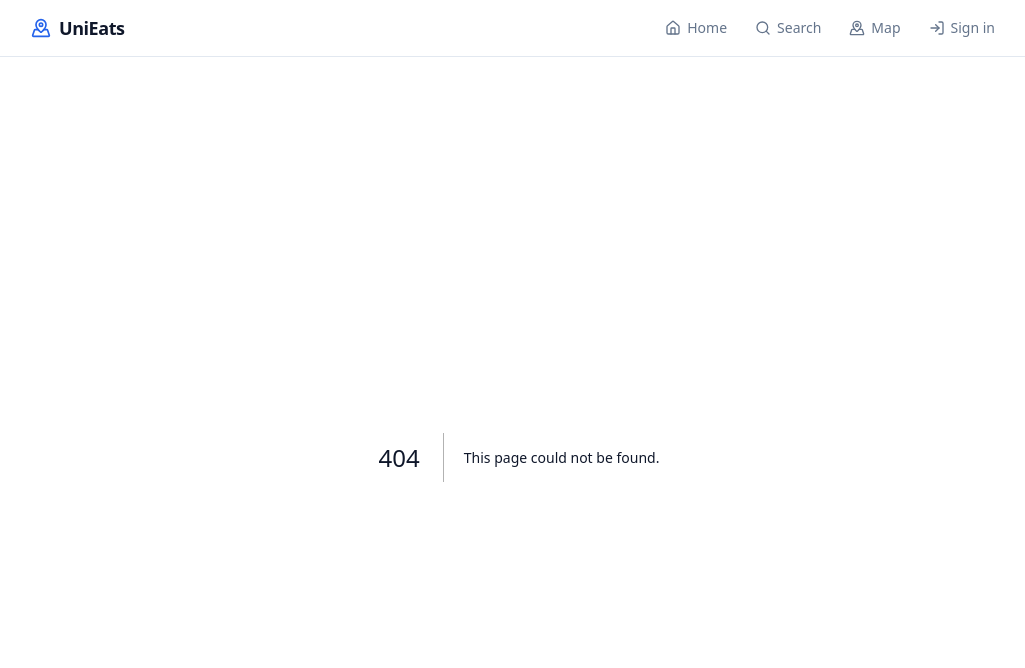
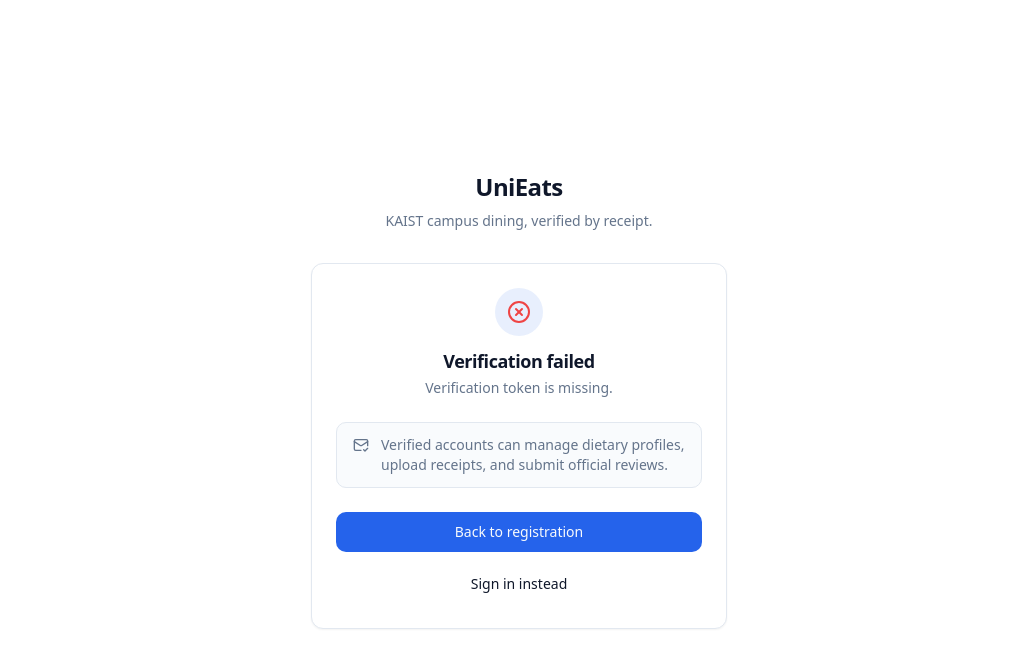
Before and after one commit to as3617/KAIST_CS30500_UniEats, a Next.js app in the folder apps/frontend/: page /verify-email in a window 1280 px wide. Before the commit this address had no page. Shown: the top 668 px of the page, without its empty margins (121-1146 px from the left). Built offline with nearby package versions, Linux system fonts and the light colour scheme.

Commit message:
Add email verification screen

```diff
--- a/apps/frontend/src/app/(auth)/register/register-form.tsx
+++ b/apps/frontend/src/app/(auth)/register/register-form.tsx
@@ -22,6 +22,8 @@
   email: string;
   isEmailVerified: boolean;
 };
+
+const MOCK_VERIFY_TOKEN = "mock-email-token";
 
 export function RegisterForm() {
   const [email, setEmail] = useState("");
@@ -148,6 +150,17 @@
               className="rounded-md border border-primary/40 bg-primary/5 px-3 py-2 text-sm text-primary"
             >
               {success}
+              {process.env.NEXT_PUBLIC_USE_MOCK === "true" ? (
+                <>
+                  {" "}
+                  <Link
+                    href={`/verify-email?token=${MOCK_VERIFY_TOKEN}`}
+                    className="font-medium underline"
+                  >
+                    Open mock verification link
+                  </Link>
+                </>
+              ) : null}
             </p>
           ) : null}
         </CardContent>
--- /dev/null
+++ b/apps/frontend/src/app/(auth)/verify-email/page.tsx
@@ -0,0 +1,22 @@
+import type { Metadata } from "next";
+
+import { VerifyEmailView } from "./verify-email-view";
+
+export const metadata: Metadata = {
+  title: "Verify email",
+};
+
+type VerifyEmailPageProps = {
+  searchParams?: {
+    token?: string;
+  };
+};
+
+export default function VerifyEmailPage({ searchParams }: VerifyEmailPageProps) {
+  return <VerifyEmailView token={normalizeToken(searchParams?.token)} />;
+}
+
+function normalizeToken(value?: string) {
+  if (!value || value.length > 512) return "";
+  return value;
+}
--- /dev/null
+++ b/apps/frontend/src/app/(auth)/verify-email/verify-email-view.tsx
@@ -0,0 +1,122 @@
+"use client";
+
+import Link from "next/link";
+import { useEffect, useState } from "react";
+import { CheckCircle2, Loader2, MailCheck, XCircle } from "lucide-react";
+
+import { Button } from "@/components/ui/button";
+import {
+  Card,
+  CardContent,
+  CardDescription,
+  CardFooter,
+  CardHeader,
+  CardTitle,
+} from "@/components/ui/card";
+import { ApiClientError, api } from "@/lib/api";
+
+type VerifyEmailViewProps = {
+  token: string;
+};
+
+type VerifyState =
+  | { status: "loading"; message: string }
+  | { status: "success"; message: string }
+  | { status: "error"; message: string };
+
+export function VerifyEmailView({ token }: VerifyEmailViewProps) {
+  const [state, setState] = useState<VerifyState>(() =>
+    token
+      ? { status: "loading", message: "Verifying your KAIST email..." }
+      : { status: "error", message: "Verification token is missing." },
+  );
+
+  useEffect(() => {
+    let isCurrent = true;
+    if (!token) return;
+
+    api
+      .get<{ isEmailVerified: boolean }>("/auth/verify-email", {
+        anonymous: true,
+        query: { token },
+      })
+      .then((data) => {
+        if (!isCurrent) return;
+        setState(
+          data.isEmailVerified
+            ? {
+                status: "success",
+                message: "Your KAIST email has been verified.",
+              }
+            : {
+                status: "error",
+                message: "Email verification could not be completed.",
+              },
+        );
+      })
+      .catch((err) => {
+        if (!isCurrent) return;
+        setState({
+          status: "error",
+          message:
+            err instanceof ApiClientError
+              ? err.message
+              : "Email verification failed. Please try again.",
+        });
+      });
+
+    return () => {
+      isCurrent = false;
+    };
+  }, [token]);
+
+  const isLoading = state.status === "loading";
+  const isSuccess = state.status === "success";
+
+  return (
+    <Card>
+      <CardHeader className="space-y-4 text-center">
+        <div className="mx-auto flex h-12 w-12 items-center justify-center rounded-full bg-primary/10 text-primary">
+          {isLoading ? (
+            <Loader2 className="h-6 w-6 animate-spin" />
+          ) : isSuccess ? (
+            <CheckCircle2 className="h-6 w-6" />
+          ) : (
+            <XCircle className="h-6 w-6 text-destructive" />
+          )}
+        </div>
+        <div className="space-y-2">
+          <CardTitle>
+            {isLoading
+              ? "Checking verification link"
+              : isSuccess
+                ? "Email verified"
+                : "Verification failed"}
+          </CardTitle>
+          <CardDescription>{state.message}</CardDescription>
+        </div>
+      </CardHeader>
+      <CardContent>
+        <div className="flex items-start gap-3 rounded-md border bg-muted/40 px-4 py-3 text-sm text-muted-foreground">
+          <MailCheck className="mt-0.5 h-4 w-4 shrink-0" />
+          <p>
+            Verified accounts can manage dietary profiles, upload receipts, and
+            submit official reviews.
+          </p>
+        </div>
+      </CardContent>
+      <CardFooter className="flex flex-col gap-3">
+        <Button asChild className="w-full" disabled={isLoading}>
+          <Link href={isSuccess ? "/login" : "/register"}>
+            {isSuccess ? "Continue to sign in" : "Back to registration"}
+          </Link>
+        </Button>
+        {!isSuccess ? (
+          <Button asChild variant="ghost" className="w-full" disabled={isLoading}>
+            <Link href="/login">Sign in instead</Link>
+          </Button>
+        ) : null}
+      </CardFooter>
+    </Card>
+  );
+}
--- /dev/null
+++ b/apps/frontend/src/app/api/auth/verify-email/route.ts
@@ -0,0 +1,20 @@
+import type { NextRequest } from "next/server";
+
+import { proxyToBackend, shouldUseMockApi } from "../../_utils";
+import { errorJson, okJson } from "@/mocks/respond";
+
+export async function GET(request: NextRequest) {
+  if (!shouldUseMockApi()) {
+    return proxyToBackend(request);
+  }
+
+  const token = request.nextUrl.searchParams.get("token")?.trim();
+  if (!token) {
+    return errorJson(400, "VALIDATION_ERROR", "token is required");
+  }
+  if (token.toLowerCase().includes("expired")) {
+    return errorJson(401, "INVALID_TOKEN", "invalid or expired token");
+  }
+
+  return okJson({ isEmailVerified: true }, "Email verified");
+}
--- a/apps/frontend/src/components/app-shell.tsx
+++ b/apps/frontend/src/components/app-shell.tsx
@@ -4,7 +4,7 @@
 import { BottomTabBar } from "./bottom-tab-bar";
 import { TopHeader } from "./top-header";
 
-const AUTH_PATHS = ["/login", "/register"];
+const AUTH_PATHS = ["/login", "/register", "/verify-email"];
 
 export function AppShell({ children }: { children: React.ReactNode }) {
   const pathname = usePathname();
```
